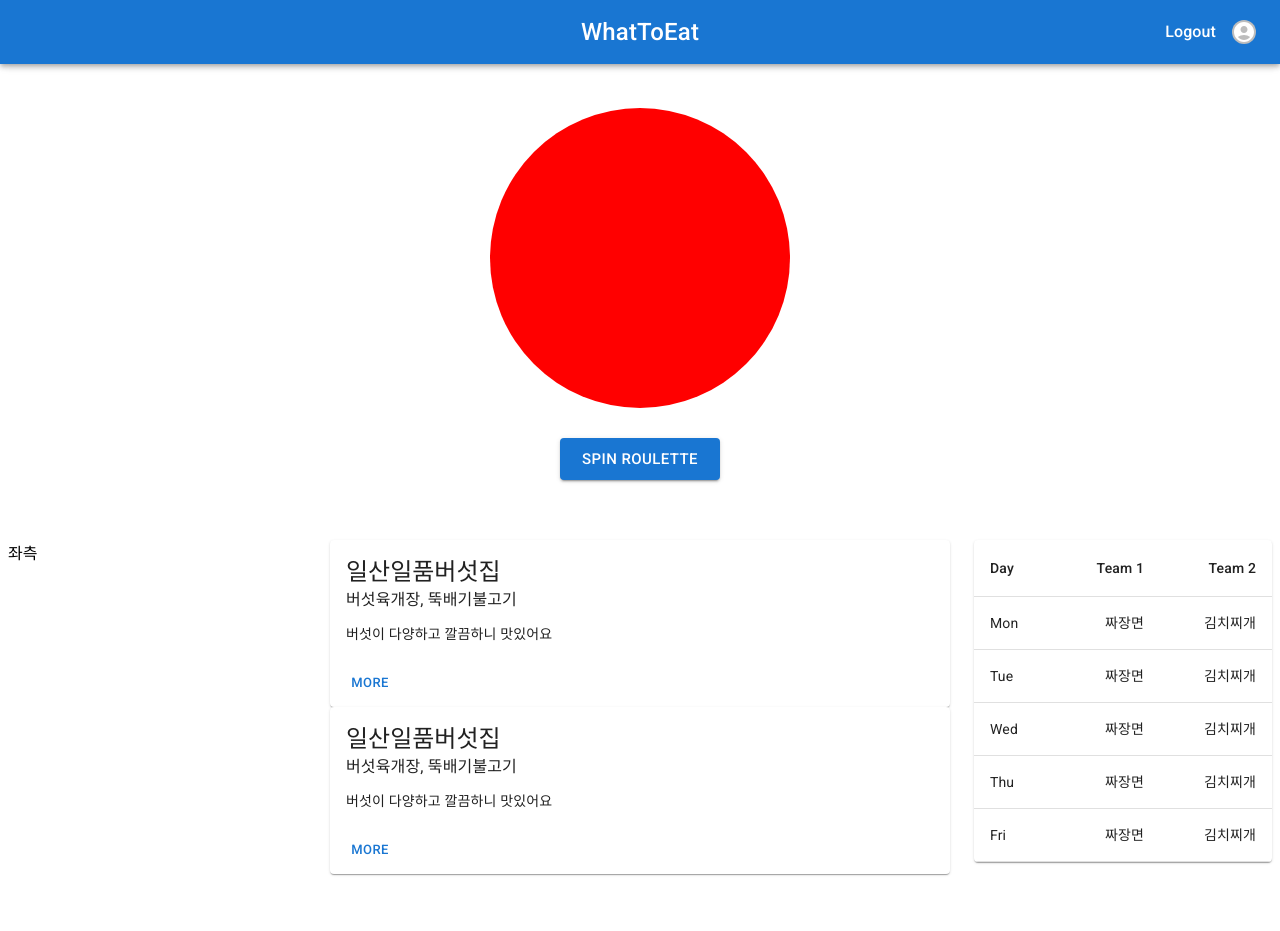
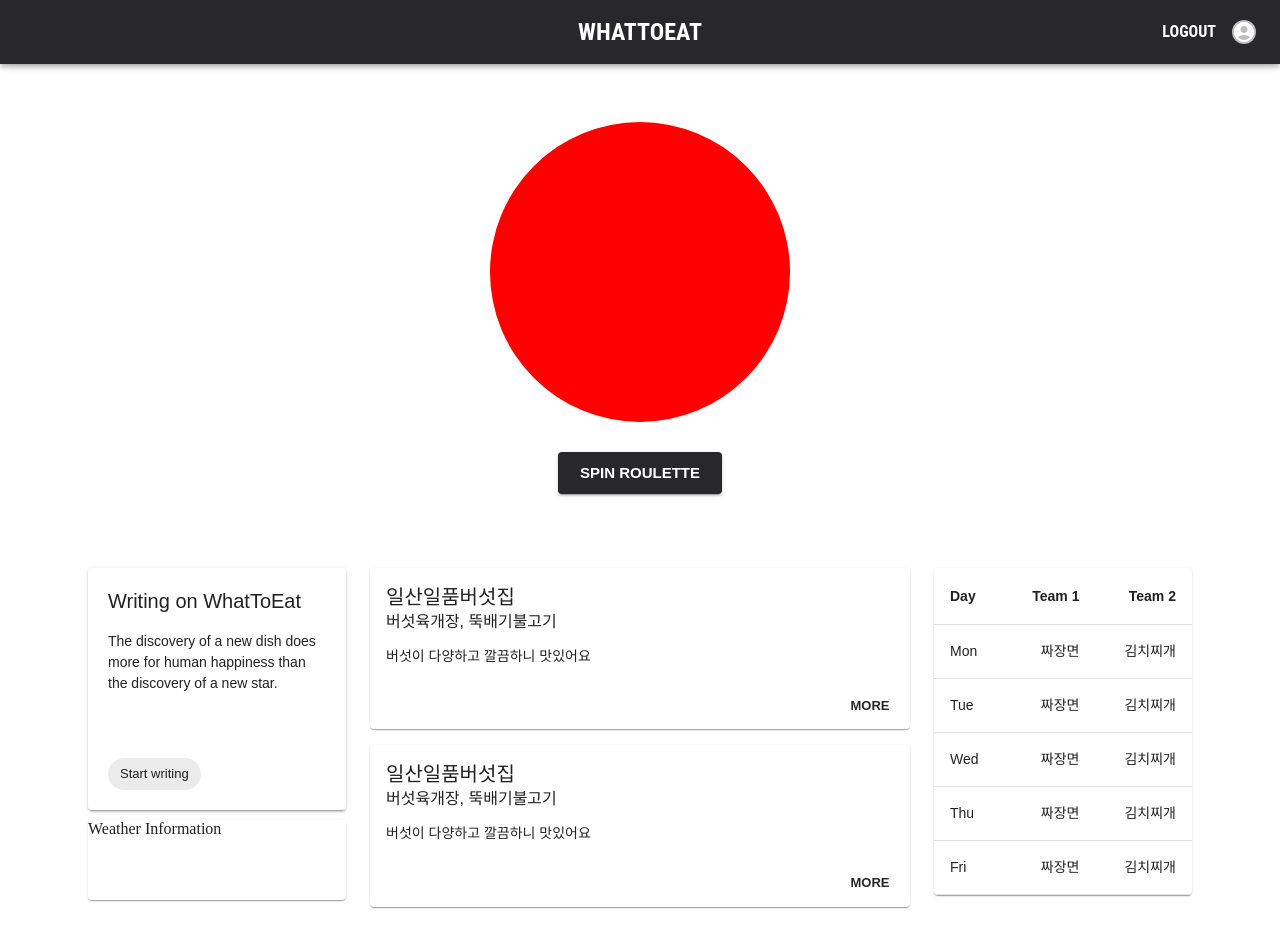
Before and after one commit to hurima90-kim/What-to-Eat, a React (Create React App) app in the folder client/: page /dashboard in a window 1280 px wide. Before the commit the page ends 882 px from the top, so only its background shows below. Built offline with nearby package versions, Linux system fonts and the light colour scheme.

Commit message:
feat: create left content UI layout in dashboard

```diff
--- a/client/src/App.js
+++ b/client/src/App.js
@@ -5,9 +5,12 @@ import RegisterPage from './pages/RegisterPage';
 import WelcomePage from './pages/WelcomePage';
 import Auth from './hoc/auth';
 import DashboardPage from './pages/DashboardPage';
+import { ThemeProvider } from '@mui/material';
+import rawTheme from './theme/theme';
 
 function App() {
   return (
+    <ThemeProvider theme={rawTheme}>
       <BrowserRouter>
         <Routes>
           <Route exact path="/" element={Auth(WelcomePage, null)} />
@@ -16,6 +19,7 @@ function App() {
           <Route path="/dashboard" element={<DashboardPage />} />
         </Routes>
       </BrowserRouter>
+    </ThemeProvider>
   );
 }
 
--- a/client/src/components/HeaderContent.js
+++ b/client/src/components/HeaderContent.js
@@ -8,6 +8,7 @@ const Content = styled('div')({
   justifyContent: 'center',
   alignItems: 'center',
   width: '100vw',
+  height: '50vh',
   marginTop: '60px',
   padding: '40px 0 60px',
 });
--- a/client/src/components/StoreListItem.js
+++ b/client/src/components/StoreListItem.js
@@ -9,7 +9,7 @@ import React from 'react';
 
 function StoreListItem() {
   return (
-    <Card sx={{ minWidth: 275 }}>
+    <Card sx={{ minWidth: 275 }} sx={{ mb: 2 }}>
       <CardContent>
         <Typography variant="h5" component="div">
           일산일품버섯집
@@ -21,7 +21,7 @@ function StoreListItem() {
           버섯이 다양하고 깔끔하니 맛있어요
         </Typography>
       </CardContent>
-      <CardActions>
+      <CardActions style={{ display: 'flex', justifyContent: 'flex-end' }}>
         <Button size="small">More</Button>
       </CardActions>
     </Card>
--- /dev/null
+++ b/client/src/components/WeatherInfo.js
@@ -0,0 +1,8 @@
+import { Paper } from '@mui/material';
+import React from 'react';
+
+function WeatherInfo() {
+  return <Paper style={{ height: '80px' }}>Weather Information</Paper>;
+}
+
+export default WeatherInfo;
--- /dev/null
+++ b/client/src/components/Write.js
@@ -0,0 +1,19 @@
+import { Chip, Paper, Typography } from '@mui/material';
+import React from 'react';
+
+function Write() {
+  return (
+    <Paper elevation={2} style={{ padding: 20, marginBottom: 10 }}>
+      <Typography variant="h5" component="div" sx={{ mb: 2 }}>
+        Writing on WhatToEat
+      </Typography>
+      <Typography variant="body2" sx={{ mb: 8 }}>
+        The discovery of a new dish does more for human happiness than the
+        discovery of a new star.
+      </Typography>
+      <Chip label="Start writing" />
+    </Paper>
+  );
+}
+
+export default Write;
--- a/client/src/pages/DashboardPage.js
+++ b/client/src/pages/DashboardPage.js
@@ -1,18 +1,21 @@
 import React from 'react';
 import HeaderContent from '../components/HeaderContent';
 import Navbar from '../components/Navbar';
-import { Container, Grid } from '@mui/material';
+import { Grid } from '@mui/material';
 import StoreListItem from '../components/StoreListItem';
 import SelectedMenu from '../components/SelectedMenu';
+import Write from '../components/Write';
+import WeatherInfo from '../components/WeatherInfo';
 
 function DashboardPage() {
   return (
     <React.Fragment>
       <Navbar />
       <HeaderContent />
-      <Grid container rowSpacing={3} spacing={3}>
+      <Grid container rowSpacing={3} spacing={3} padding="0 80px">
         <Grid item xs={3}>
-          좌측
+          <Write />
+          <WeatherInfo />
         </Grid>
         <Grid item xs={6}>
           <StoreListItem />
```
Lines whose indentation alone changed are shown as unchanged.
